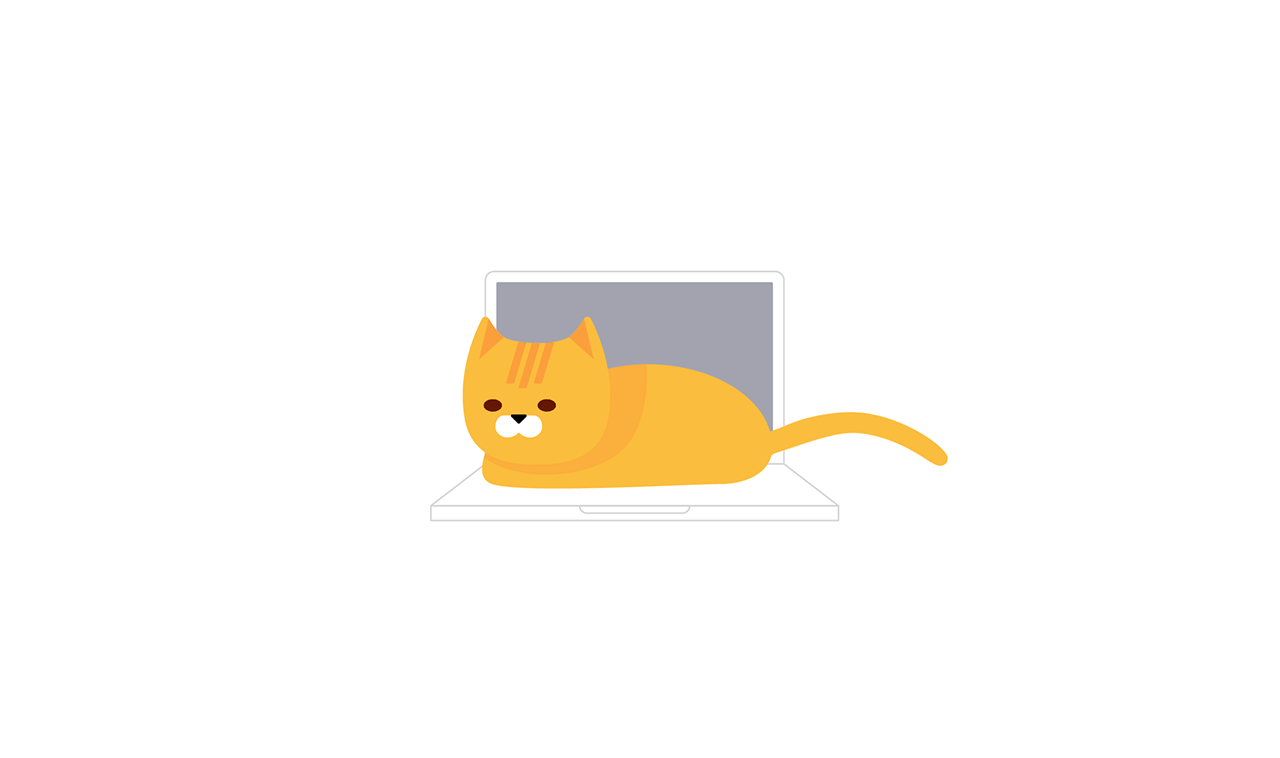
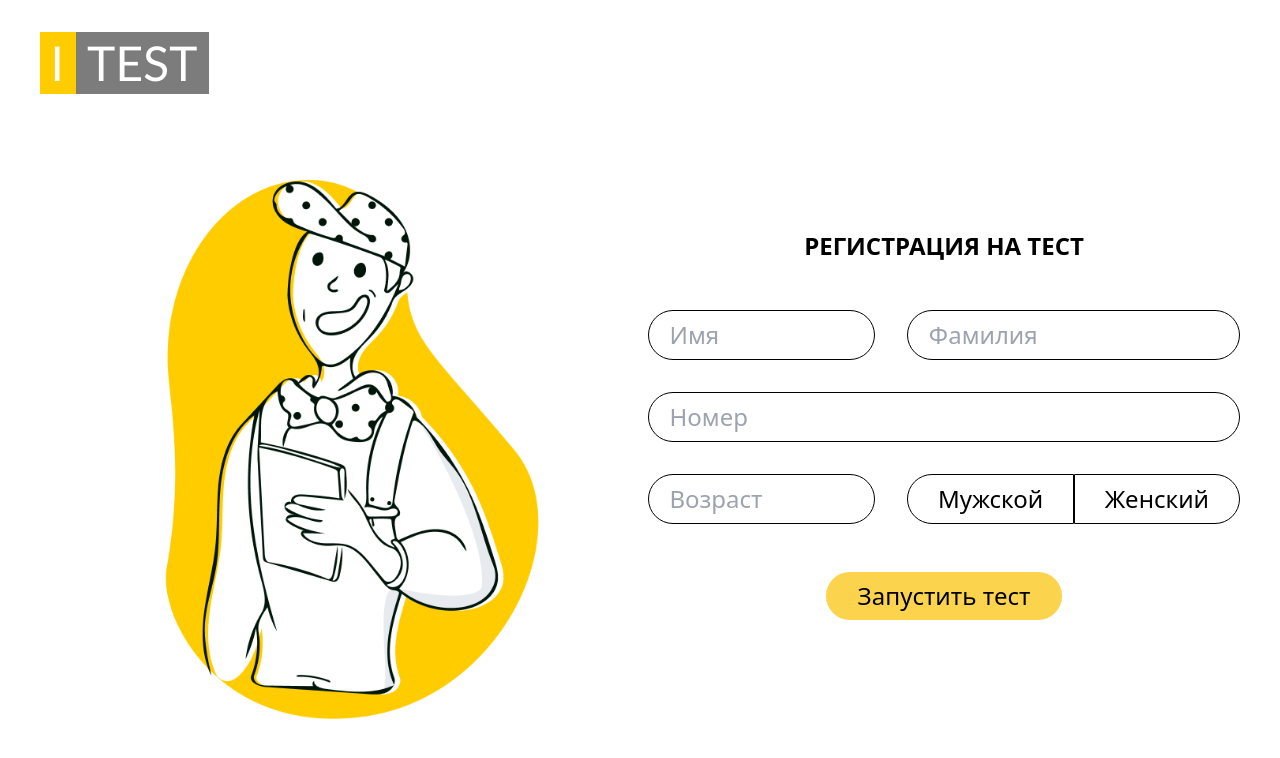
Before and after one commit to ARMAN-8/intern, a Vue app: page /#/test-registration in a window 1280 px wide. Shown: the top 758 px of the page. Built offline with nearby package versions, Linux system fonts and the light colour scheme.

Commit message:
little fixes

```diff
--- a/package.json
+++ b/package.json
@@ -18,6 +18,7 @@
     "postcss": "^7",
     "tailwindcss": "npm:@tailwindcss/postcss7-compat@^2.0.2",
     "vue": "^2.6.11",
+    "vue-burger-menu": "^2.0.5",
     "vue-chartjs": "^3.5.1",
     "vue-router": "^3.2.0",
     "vuex": "^3.4.0"
--- a/src/components/mainContent.vue
+++ b/src/components/mainContent.vue
@@ -15,7 +15,7 @@
                             <div>
                                 <label>
                                     <input placeholder="Введите почту тестируемого"
-                                            class="border rounded-lg py-2 px-2 w-24 md:w-auto focus:outline-none focus:ring-2 focus:ring-yellow-300 focus:border-transparent">
+                                            class="bg-gray-200 border rounded-lg py-2 px-2 w-24 md:w-auto focus:outline-none focus:ring-2 focus:ring-yellow-300 focus:border-transparent">
                                 </label>
                             </div>
                         </div>
@@ -80,7 +80,12 @@
                     </div>
                 </div>
             </div>
-
+            <div class="mt-6 flex justify-end">
+                <label>
+                    <input placeholder="Поиск"
+                           class="bg-gray-200 border rounded-lg py-2 px-2 w-24 md:w-auto focus:outline-none focus:ring-2 focus:ring-yellow-300 focus:border-transparent">
+                </label>
+            </div>
 
             <!---->
             <div class="warningCard shadow-lg bg-white rounded-lg overflow-auto mt-12">
@@ -180,7 +185,7 @@
                                         <div class="flex items-center mt-12">
                                             <label class="mx-2 w-5/6 flex">
                                                 <input placeholder="Введите сообщение..."
-                                                       class="w-full border border-gray-400 rounded-lg border-transparent py-2 px-2 focus:outline-none focus:ring-2 focus:ring-yellow-300 focus:border-transparent">
+                                                       class="bg-gray-200 w-full border border-gray-400 rounded-lg border-transparent py-2 px-2 focus:outline-none focus:ring-2 focus:ring-yellow-300 focus:border-transparent">
                                             </label>
                                             <a href="#" class="mx-2 w-1/6">
                                                 <img src="../assets/paper_plane.png" alt="">
--- a/src/components/sideBar.vue
+++ b/src/components/sideBar.vue
@@ -1,6 +1,6 @@
 <template>
     <div class="fixed">
-        <div class="sideBar z-10">
+        <div class="sideBar">
             <div class=" min-h-screen lg:w-80 md:w-0 sm:w-0">
                 <div class="flex items-center justify-center py-8">
                     <img src="../assets/INTERN-TEST.png" alt="">
--- a/src/router/index.js
+++ b/src/router/index.js
@@ -49,6 +49,11 @@ const routes = [
         name: 'tariffs',
         component: () => import('../views/tariffs')
     },
+    {
+        path: '/test-registration',
+        name: 'test-registration',
+        component: () => import('../views/test-registration')
+    },
 ];
 
 const router = new VueRouter({
--- /dev/null
+++ b/src/views/test-registration.vue
@@ -0,0 +1,85 @@
+<template>
+    <div>
+        <div class="test-registration m-2">
+            <div class="flex justify-between items-center px-8 my-8">
+                <div>
+                    <img src="../assets/i_test_logo.png" class="" alt="" style="width: 169px; height: 62px;">
+                </div>
+                <div class="">
+                    <!--<button class="font-bold">
+                        {{ backBtn }}
+                    </button>-->
+                </div>
+            </div>
+            <div class="Completed text-2xl font-bold lg:mx-8 md:mx-8 sm:mx-0 lg:mt-12 md:mt-28 mt-12 space-y-12">
+                <div class="grid grid-flow-col-2 lg:grid-cols-2 md:grid-cols-1 grid-cols-1 grid-rows-1 gap-4">
+                    <div class="grid-1 lg:block md:hidden sm:hidden">
+                        <img src="../assets/test-registration.png" alt="">
+                    </div>
+                    <div class="grid-2 text-center lg:mt-14 md:mt-12">
+                        <div class="font-bold md:text-2xl my-8">
+                            {{ registration.title }}
+                        </div>
+                        <div class="grid grid-flow-col-2 grid-cols grid-rows-3 gap-8 text-black mt-12">
+                            <div class="w-full">
+                                <div>
+                                    <label>
+                                        <input placeholder="  Имя" type="text"
+                                               class="border border-black rounded-full py-2 px-2 w-full focus:outline-none focus:ring-2 focus:ring-yellow-300 focus:border-transparent">
+                                    </label>
+                                </div>
+                            </div>
+                            <div class="">
+                                <div>
+                                    <label>
+                                        <input placeholder="  Фамилия" type="text"
+                                               class="border border-black rounded-full py-2 px-2 w-full focus:outline-none focus:ring-2 focus:ring-yellow-300 focus:border-transparent">
+                                    </label>
+                                </div>
+                            </div>
+                            <div class="grid-3 col-span-2">
+                                <label>
+                                    <input placeholder="  Номер" type="number"
+                                           class="border border-black rounded-full py-2 px-2 w-full focus:outline-none focus:ring-2 focus:ring-yellow-300 focus:border-transparent">
+                                </label>
+                            </div>
+                            <div class="grid-4">
+                                <label>
+                                    <input placeholder="  Возраст" type="number"
+                                           class="border border-black rounded-full py-2 px-2 w-full focus:outline-none focus:ring-2 focus:ring-yellow-300 focus:border-transparent">
+                                </label>
+                            </div>
+                            <div class="grid-5">
+                                <button class="border border-black rounded-l-full py-2 px-2 focus:outline-none focus:bg-yellow-300 w-1/2">Мужской</button>
+                                <button class="border border-black rounded-r-full py-2 px-2 focus:outline-none focus:bg-yellow-300 w-1/2">Женский</button>
+                            </div>
+                        </div>
+                        <div class="mt-12">
+                            <button class="bg-yellow-300 hover:bg-yellow-400 rounded-full py-2 px-8 font-medium focus:outline-none">
+                                {{ registration.button }}
+                            </button>
+                        </div>
+                    </div>
+                    <div class="grid-1 lg:hidden md:block sm:block">
+                        <img src="../assets/test-registration.png" alt="">
+                    </div>
+                </div>
+            </div>
+        </div>
+    </div>
+</template>
+<script>
+    export default {
+        name: 'test-registration',
+        data() {
+            return {
+                backBtn: `Назад`,
+                registration: {
+                    title: `РЕГИСТРАЦИЯ НА ТЕСТ`,
+                    description: `Ваши результаты были отправлены вашему работадателю.`,
+                    button: `Запустить тест`,
+                }
+            }
+        }
+    };
+</script>
```
Also changed, not shown: src/assets/test-registration.png (added), 1 other file (tests, documents, lock files or other folders).
